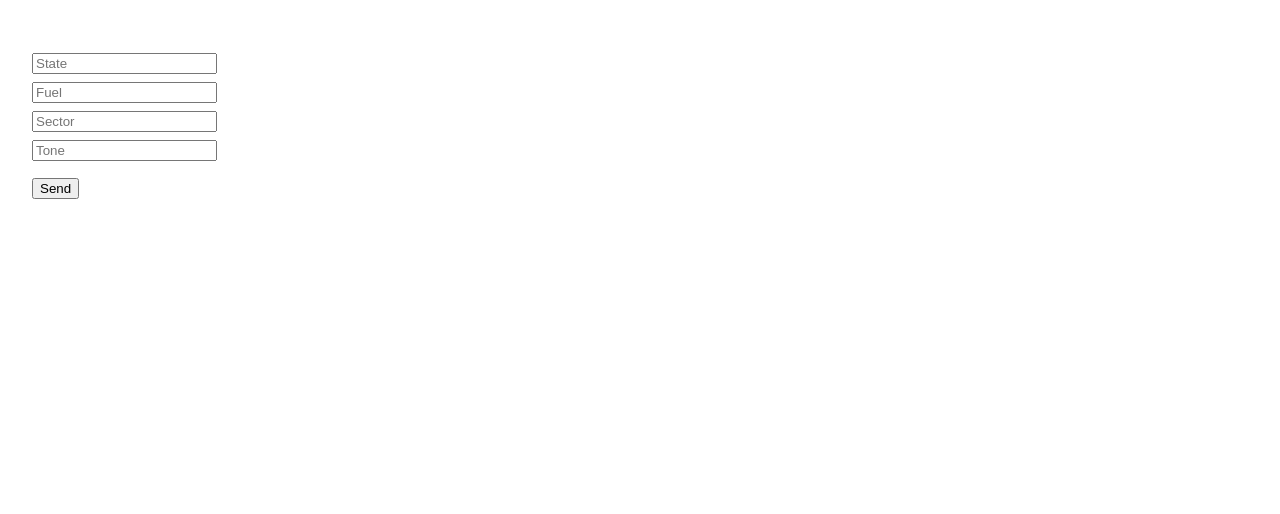
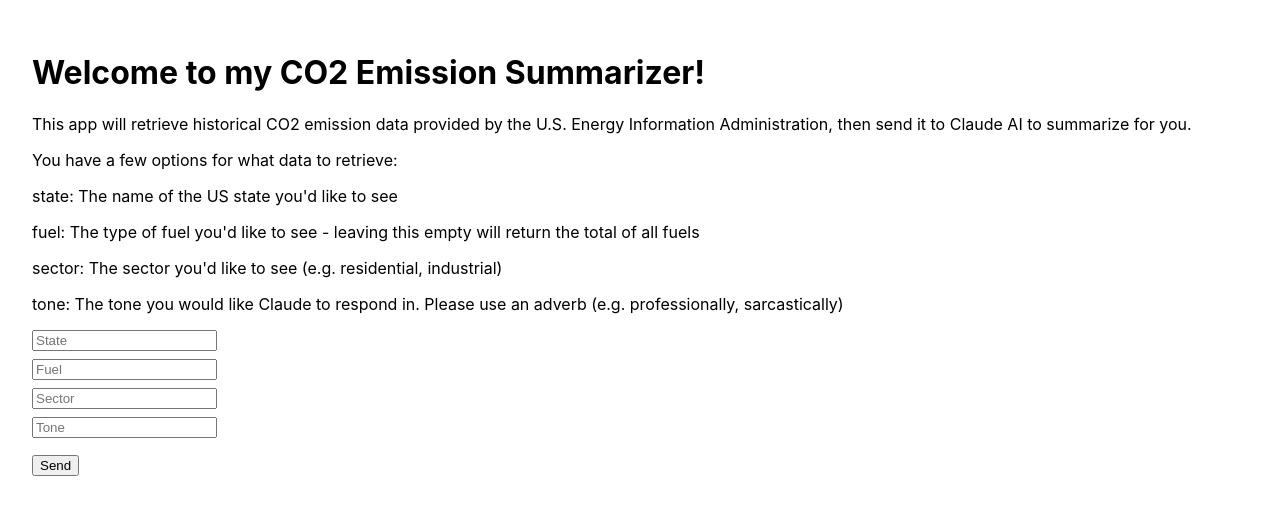
Before and after one commit to ioncrash/wood_mackenzie_co2_emissions, a React (Create React App) app in the folder frontend/woods-mackenzie-frontend/: page / in a window 1280 px wide. Shown: the top 514 px of the page. Built offline with nearby package versions, Linux system fonts and the light colour scheme; no server answers.

Commit message:
Remove hello api call

```diff
--- a/frontend/woods-mackenzie-frontend/src/App.js
+++ b/frontend/woods-mackenzie-frontend/src/App.js
@@ -1,7 +1,6 @@
-import { useEffect, useState } from "react";
+import { useState } from "react";
 
 function App() {
-  const [message, setMessage] = useState("");
   const [response, setResponse] = useState("");
 
   const [form, setForm] = useState({
@@ -10,14 +9,6 @@ function App() {
     sector: "",
     tone: ""
   });
-
-  console.log("NODE_ENV:", process.env.NODE_ENV);
-
-  useEffect(() => {
-    fetch("http://localhost:8000/api/hello")
-      .then((res) => res.json())
-      .then((data) => setMessage(data.message));
-  }, []);
 
   const handleChangeForm = (e) => {
     const { name, value } = e.target;
@@ -36,7 +27,14 @@ function App() {
 
   return (
     <div style={{ padding: "2rem" }}>
-      <h1>{message}</h1>
+      <h1>Welcome to my CO2 Emission Summarizer!</h1>
+
+      <p>This app will retrieve historical CO2 emission data provided by the U.S. Energy Information Administration, then send it to Claude AI to summarize for you.</p>
+      <p>You have a few options for what data to retrieve:</p>
+      <p>state: The name of the US state you'd like to see</p>
+      <p>fuel: The type of fuel you'd like to see - leaving this empty will return the total of all fuels</p>
+      <p>sector: The sector you'd like to see (e.g. residential, industrial)</p>
+      <p>tone: The tone you would like Claude to respond in. Please use an adverb (e.g. professionally, sarcastically)</p>
 
       <form onSubmit={handleSubmit}>
         <input
```
Also changed, not shown: 1 other file (tests, documents, lock files or other folders).
